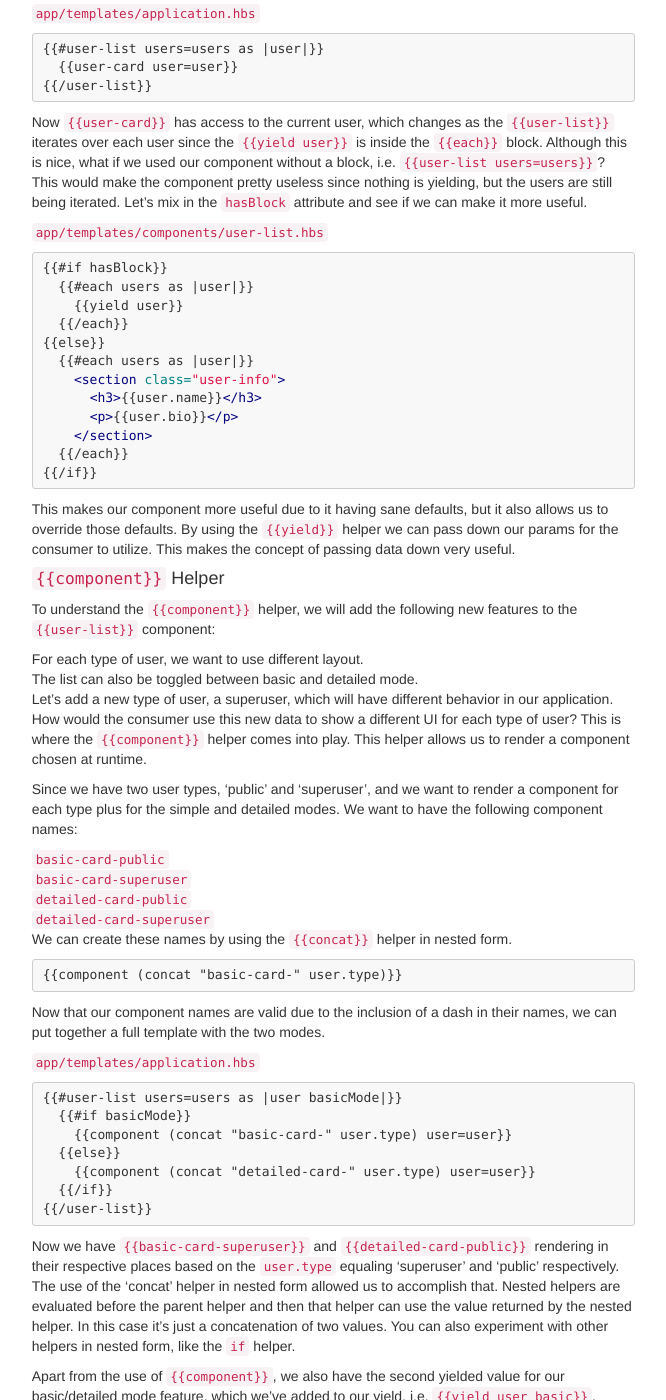
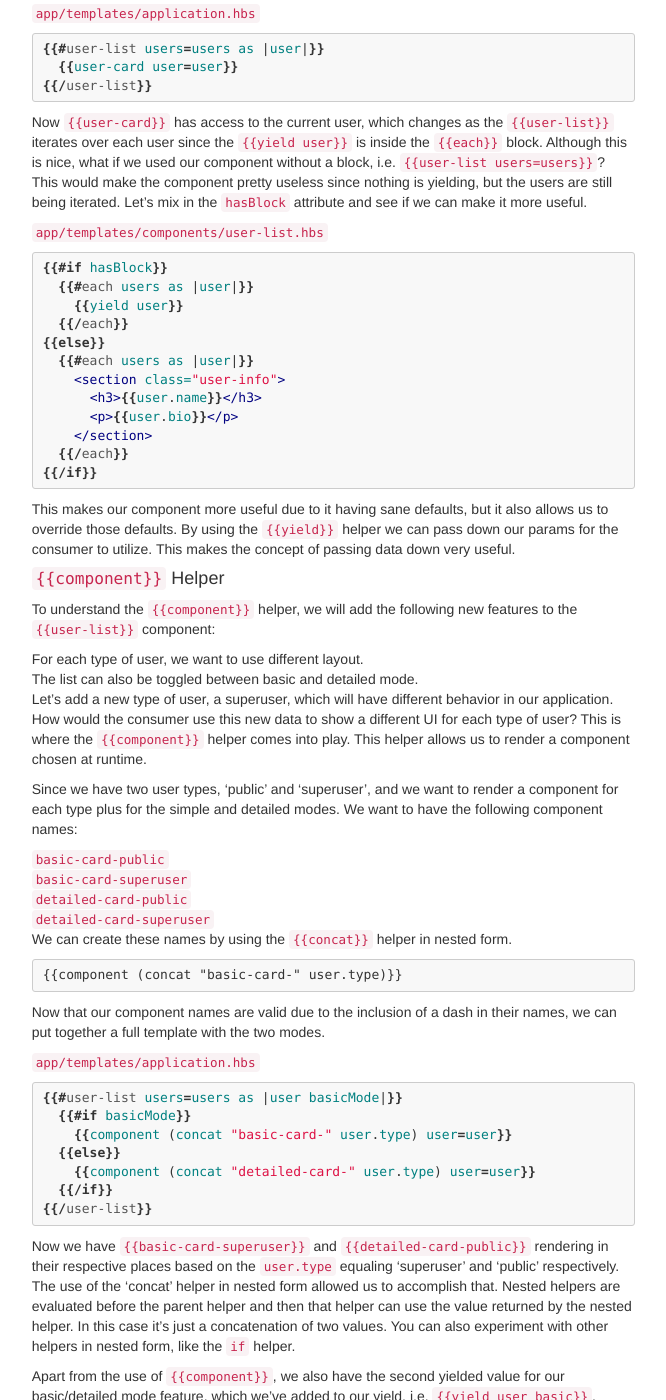
Before and after one commit to emberwatch/emberwatch, a Jekyll site: the page built from _recipes/helpers_and_components/composing-components.md, in a window 1280 px wide and 1400 px high, scrolled down 2388 px. Shown: the whole window, without its empty margins (465-1131 px from the left). Built offline with Jekyll 4.4.1, drawn with Linux system fonts in a browser that asks for light colours; Markdown is read by kramdown in place of the engine named in the settings; comment, search, counter and statistics services are not loaded; some of the changed text lies outside the part shown.

Commit message:
Changed highlight from html to handlebars

```diff
--- a/_recipes/helpers_and_components/composing-components.md
+++ b/_recipes/helpers_and_components/composing-components.md
@@ -17,7 +17,7 @@ block params. Here is a preview of what this guide goes over:
 
 `app/templates/application.hbs`
 
-{% highlight html %}
+{% highlight handlebars %}
 {% raw %}
 {{#user-list users=activeUsers sortBy="name" as |user|}}
   {{user-card user=user}}
@@ -35,7 +35,7 @@ Components can be used in two forms, just like regular HTML elements.
 
 `app/templates/application.hbs`
 
-{% highlight html %}
+{% highlight handlebars %}
 {% raw %}
 {{user-list users=activeUsers}}
 {% endraw %}
@@ -51,7 +51,7 @@ and forms.
 
 `app/templates/application.hbs`
 
-{% highlight html %}
+{% highlight handlebars %}
 {% raw %}
 {{#user-list users=activeUsers}}
   {{!-- custom template here --}}
@@ -65,7 +65,7 @@ This can be done with the `hasBlock` property from within our component.
 
 `app/templates/components/user-list.hbs`
 
-{% highlight html %}
+{% highlight handlebars %}
 {% raw %}
 {{#if hasBlock}}
   {{yield}}
@@ -84,7 +84,7 @@ This `{{yield}}` helper can be used in the component's template definition multi
 
 `app/templates/components/post-list.hbs`
 
-{% highlight html %}
+{% highlight handlebars %}
 {% raw %}
 {{#each posts as |post|}}
   <h3>{{post.title}}</h3>
@@ -97,7 +97,7 @@ Which can be used like so:
 
 `app/templates/posts.hbs`
 
-{% highlight html %}
+{% highlight handlebars %}
 {% raw %}
 {{#post-list posts=headlinePosts}}
   Greatest post ever!
@@ -147,7 +147,7 @@ For the consumer to get access to the data, she needs to know what data a compon
 
 `app/templates/components/user-list.hbs`
 
-{% highlight html %}
+{% highlight handlebars %}
 {% raw %}
 {{#each users as |user|}}
   {{yield user}}
@@ -162,7 +162,7 @@ We can consume it in the following way:
 
 `app/templates/application.hbs`
 
-{% highlight html %}
+{% highlight handlebars %}
 {% raw %}
 {{#user-list users=users as |user|}}
   {{user-card user=user}}
@@ -179,7 +179,7 @@ but the users are still being iterated. Let's mix in the `hasBlock` attribute an
 
 `app/templates/components/user-list.hbs`
 
-{% highlight html %}
+{% highlight handlebars %}
 {% raw %}
 {{#if hasBlock}}
   {{#each users as |user|}}
@@ -231,7 +231,7 @@ names, we can put together a full template with the two modes.
 
 `app/templates/application.hbs`
 
-{% highlight html %}
+{% highlight handlebars %}
 {% raw %}
 {{#user-list users=users as |user basicMode|}}
   {{#if basicMode}}
@@ -257,7 +257,7 @@ The consumer can decide how to name the yielded values. We could have named our
 
 `app/templates/application.hbs`
 
-{% highlight html %}
+{% highlight handlebars %}
 {% raw %}
 {{#user-list users=users as |userModel isBasic|}}
   {{! something creative here }}
@@ -298,7 +298,7 @@ export default Ember.Component.extend({
 
 `app/templates/components/user-profile.hbs`
 
-{% highlight html %}
+{% highlight handlebars %}
 {% raw %}
 {{! most likely we have some markup here }}
 {{yield profile (action "saveUser")}}
@@ -311,7 +311,7 @@ in block form.
 
 `app/templates/user/profile.hbs`
 
-{% highlight html %}
+{% highlight handlebars %}
 {% raw %}
 {{#user-profile user=user as |profile saveUser|}}
   {{user-avatar url=profile.imageUrl onchange=saveUser}}
@@ -330,7 +330,7 @@ like an input button:
 
 `app/templates/user/profile.hbs`
 
-{% highlight html %}
+{% highlight handlebars %}
 {% raw %}
 {{#user-profile user=user as |profile saveUser|}}
   <button type="button" onclick={{action saveUser}}>Save</button>
```
Also changed, not shown: _recipes/helpers_and_components/creating_reusable_social_share_buttons.md (+1 -1 lines), _recipes/helpers_and_components/spin_button_for_asynchronous_actions.md (+2 -2 lines).
